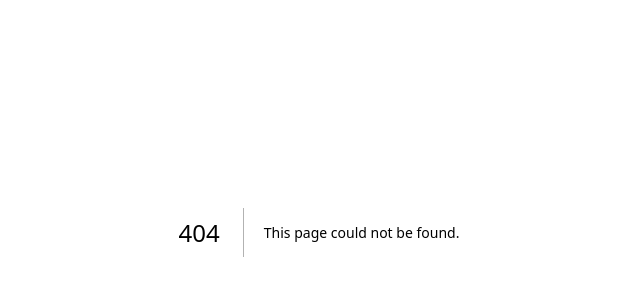
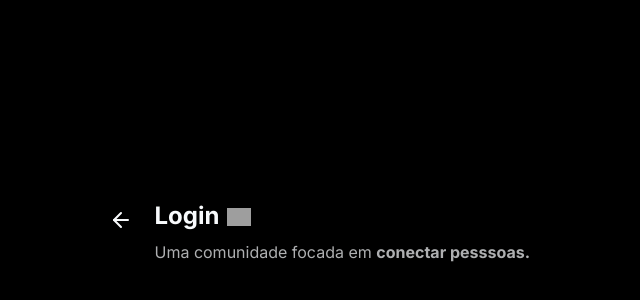
Before and after one commit to ryansldev/zap-web, a Next.js app: page /login in a window 1280 px wide. Before the commit this address had no page. Shown: the part 168-468 px from the top of the page, without its empty margins (321-961 px from the left). Built offline with nearby package versions, Linux system fonts and the light colour scheme; grey boxes are pictures that could not be loaded.

Commit message:
feat: add page header and emoji component

```diff
--- a/app/globals.css
+++ b/app/globals.css
@@ -40,12 +40,12 @@
     --popover-foreground: 210 40% 98%;
     --primary: 262 83% 58%;
     --primary-foreground: 0 0% 100%;
-    --secondary: 217.2 32.6% 17.5%;
-    --secondary-foreground: 210 40% 98%;
+    --secondary: 0 0% 15%;
+    --secondary-foreground: 0 0% 47%;
     --muted: 217.2 32.6% 17.5%;
     --muted-foreground: 215 20.2% 65.1%;
-    --accent: 217.2 32.6% 17.5%;
-    --accent-foreground: 210 40% 98%;
+    --accent: 0 0% 10%;
+    --accent-foreground: 0 0% 47%;
     --destructive: 0 62.8% 30.6%;
     --destructive-foreground: 210 40% 98%;
     --border: 217.2 32.6% 17.5%;
--- /dev/null
+++ b/app/login/page.tsx
@@ -0,0 +1,12 @@
+import { PageHeader } from "@/components/page-header";
+
+export default function Login() {
+  return (
+    <div className="min-h-screen flex flex-col items-center justify-center">
+      <PageHeader
+        title="Login"
+        description={<span>Uma comunidade focada em <strong>conectar pesssoas.</strong></span>}
+      />
+    </div>
+  )
+}
--- a/app/page.tsx
+++ b/app/page.tsx
@@ -1,7 +1,7 @@
 'use client'
-import Image from "next/image";
 import { getCumpriments } from "@/utils/getCumpriments";
 import { CreatePostForm } from "@/components/form/create-post";
+import { Emoji } from "@/components/emoji";
 
 export default function Home() {
   return (
@@ -13,12 +13,15 @@ export default function Home() {
         <h1 className="text-4xl max-w-[688px] text-left font-bold">
           Fala pra gente o que está acontecendo,
           fofoca também é bem vinda
-          <span className="inline-block align-middle ml-2">
-            <Image src="/assets/emojis/smile.png" alt="Smile emoji" height={36} width={36} quality={100} />
-          </span>
-          <span className="inline-block align-middle ml-1">
-            <Image src="/assets/emojis/brazil.svg" alt="Brazil flag emoji" height={36} width={36} quality={100} />
-          </span>
+          <Emoji
+            name="smile"
+            alt="Smile emoji"
+          />
+          <Emoji
+            name="brazil"
+            ext="svg"
+            alt="Brazil flag"
+          />
         </h1>
 
         <CreatePostForm />
--- /dev/null
+++ b/components/emoji.tsx
@@ -0,0 +1,31 @@
+import { cn } from "@/lib/utils";
+import Image from "next/image";
+
+interface EmojiProps {
+  alt: string;
+  width?: number;
+  height?: number;
+  name: string;
+  ext?: "jpg" | "png" | "svg" | "webp";
+  className?: string;
+}
+
+export function Emoji({
+  alt,
+  width,
+  height,
+  name,
+  ext = "png",
+  className,
+}: EmojiProps) {
+  return (
+    <span className={cn("inline-block align-middle ml-1", className)}>
+      <Image
+        src={`/assets/emojis/${name}.${ext}`}
+        alt={alt}
+        height={height ?? 36}
+        width={width ?? 36}
+      />
+    </span>
+  )
+}
--- /dev/null
+++ b/components/page-header.tsx
@@ -0,0 +1,58 @@
+import { ArrowLeft } from "lucide-react";
+import { Button } from "./ui/button";
+import { Emoji } from "./emoji";
+import { cn } from "@/lib/utils";
+
+interface PageHeaderProps {
+  title: string;
+  description?: React.ReactNode;
+  onBack?: () => void;
+  position?: "top" | "transparent-top" | "inline";
+  centered?: boolean;
+  size?: "sm" | "md" | "lg";
+}
+
+export function PageHeader({
+  title,
+  description,
+  onBack,
+  position = "inline",
+  centered,
+  size = "md",
+}: PageHeaderProps) {
+  return (
+    <div className={cn(
+      "flex gap-4",
+      (position === "top" || position === "transparent-top") && "absolute w-full gap-8 top-0 left-0",
+      position === "transparent-top" && "bg-transparent",
+      position === "top" && "bg-[#0f0f0f]",
+      centered && "text-center",
+      size === "lg" && "p-8",
+      size === "md" && "p-6",
+      size === "sm" && "p-4"
+    )}>
+      <Button
+        variant={position === "transparent-top" ? "ghost" : (
+          position === "inline" ? "ghost" : "secondary"
+        )}
+        size="icon"
+        onClick={onBack}
+      >
+        <ArrowLeft className="h-6 w-6" />
+      </Button>
+      <div className="flex flex-col space-y-2 w-full">
+        <h1 className="text-2xl font-bold">
+          { title }
+          <Emoji
+            name="brazil"
+            alt="Brazil flag"
+            height={24}
+            width={24}
+            className="ml-2"
+          />
+        </h1>
+        <span className="opacity-70 font-regular">{description}</span>
+      </div>
+    </div>
+  )
+}
```
